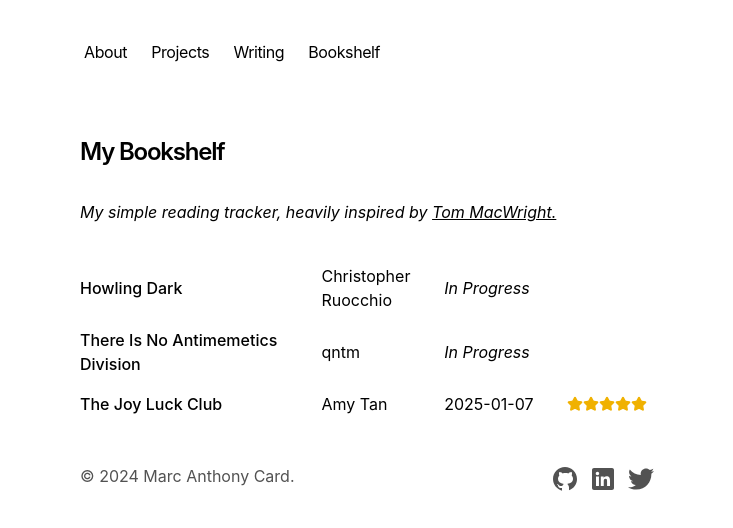
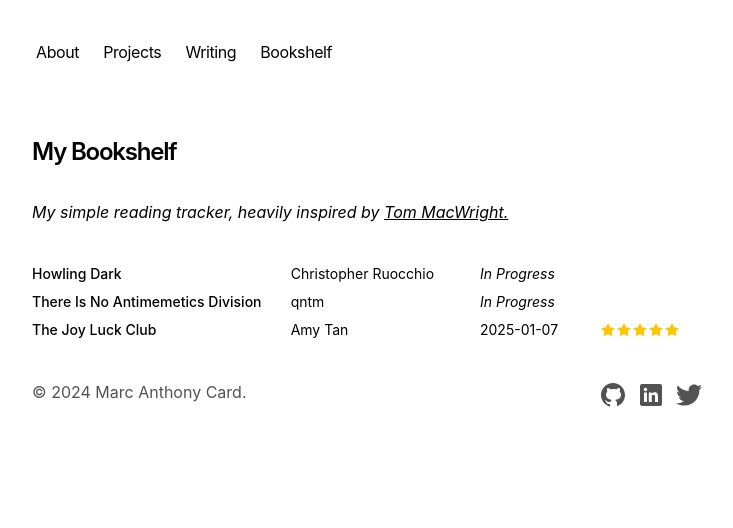
Before and after one commit to MarcACard/personal-site, a Next.js app: page /bookshelf in a window 1280 px wide. Shown: the top 528 px of the page, without its empty margins (272-1005 px from the left). Built offline with nearby package versions, Linux system fonts and the light colour scheme.

Commit message:
style tweaks (layout/bookshelf)
* expand max-w to 2xl
* shrink bookshelf text, adjusting grid spacing

```diff
--- a/app/bookshelf/page.tsx
+++ b/app/bookshelf/page.tsx
@@ -29,21 +29,21 @@ export default function Page() {
         {books.map((book, index) => (
           <div
             key={index}
-            className="grid grid-cols-1 sm:grid-cols-[2fr_1fr_1fr_.75fr] sm:gap-2 md:gap-1 mb-4 items-center"
+            className="grid grid-cols-1 sm:grid-cols-[1.75fr_1.25fr_.75fr_.75fr] sm:gap-4 mb-2 items-center text-sm"
           >
-            <span className="font-medium">{book.title}</span>
-            <span>{book.author}</span>
+            <span className="font-medium line-clamp-1">{book.title}</span>
+            <span className="line-clamp-1">{book.author}</span>
             {book.dateCompleted ? (
               <span>{book.dateCompleted}</span>
             ) : (
               <span className="italic">{book.status}</span>
             )}
-            <div className="flex">
+            <div className="flex items-center h-full">
               {typeof book.rating === "number" &&
                 Array.from({ length: book.rating }).map((_, i) => (
                   <Star
                     key={i}
-                    className="size-4 fill-yellow-500 stroke-yellow-500"
+                    className="size-4 fill-yellow-400 stroke-none"
                   />
                 ))}
             </div>
--- a/app/layout.tsx
+++ b/app/layout.tsx
@@ -52,7 +52,7 @@ export default function RootLayout({
         GeistMono.variable
       )}
     >
-      <body className="antialiased max-w-xl mx-4 mt-8 lg:mx-auto">
+      <body className="antialiased max-w-2xl mx-4 mt-8 lg:mx-auto">
         <main className="flex-auto min-w-0 mt-6 flex flex-col px-2 md:px-0">
           <Navbar />
           {children}
```
